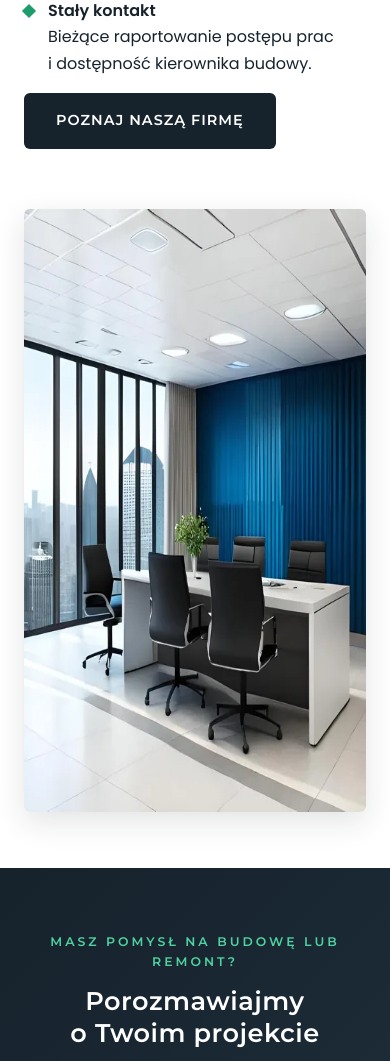
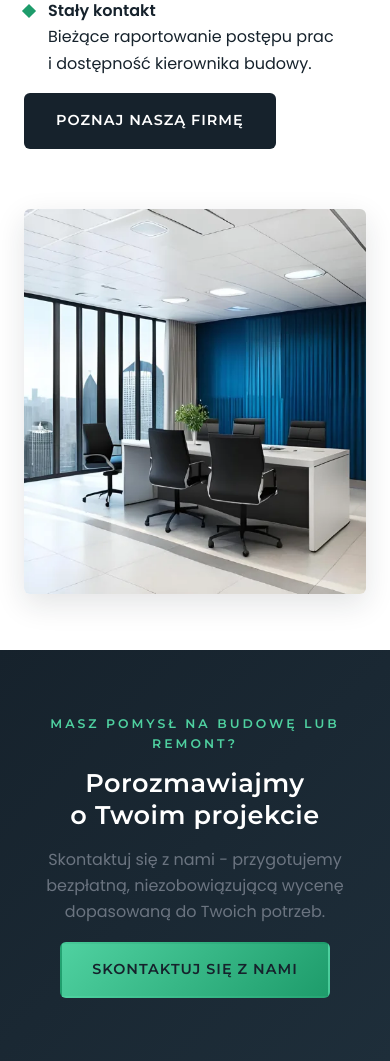
Before and after one commit to 78781978/aurelis-development, a PHP site: page /index.html in a window 390 px wide. Shown: the part 4478-5539 px from the top of the page. Run offline with PHP 8.4, Linux system fonts and the light colour scheme.

Commit message:
Fix image distortion: add height:auto to global img reset
width/height attributes on logo and team-photo <img> tags need
height:auto in CSS to scale proportionally with responsive width;
without it the browser used the raw HTML height attribute, stretching
the image out of its natural aspect ratio.

```diff
--- a/style.css
+++ b/style.css
@@ -195,7 +195,7 @@ body{
   -webkit-font-smoothing: antialiased;
 }
 
-img{ max-width:100%; display:block; }
+img{ max-width:100%; height:auto; display:block; }
 a{ color: inherit; text-decoration:none; }
 ul{ list-style:none; margin:0; padding:0; }
 
--- a/wp-theme/aurelis-development/style.css
+++ b/wp-theme/aurelis-development/style.css
@@ -206,7 +206,7 @@ body{
   -webkit-font-smoothing: antialiased;
 }
 
-img{ max-width:100%; display:block; }
+img{ max-width:100%; height:auto; display:block; }
 a{ color: inherit; text-decoration:none; }
 ul{ list-style:none; margin:0; padding:0; }
 
```
